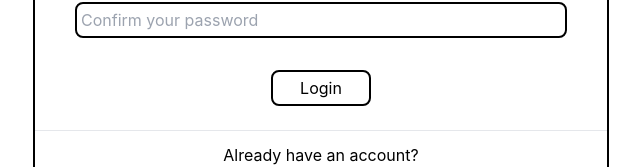
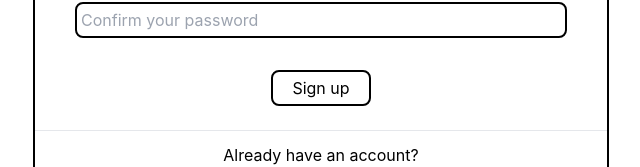
Before and after one commit to fernaldy112/binotify-premium, a React (Vite) app: page /register in a window 1280 px wide. Shown: the part 560-727 px from the top of the page, without its empty margins (319-959 px from the left). Built offline with nearby package versions, Linux system fonts and the light colour scheme.

Commit message:
feat: error message for login and register

```diff
--- a/src/components/LoginForm.tsx
+++ b/src/components/LoginForm.tsx
@@ -9,6 +9,9 @@ const LoginForm = () => {
 
     const [credential, setCredential] = useState("");
     const [password, setPassword] = useState("");
+
+    const [loginErrorExists, setLoginErrorExists] = useState(false);
+    const [errorMsg, setErrorMsg] = useState("");
 
     const credInputHandler = (event: React.ChangeEvent<HTMLInputElement>) => {
         setCredential(event.target.value);
@@ -33,14 +36,18 @@ const LoginForm = () => {
         .then(function (response) {
             const res = response.data;
             if (res.valid){
-                // TODO
+                setLoginErrorExists(false);
+                setErrorMsg("");
+                // TODO: redirect, keep session?
             } else {
-                // TODO
+                setLoginErrorExists(true);
+                setErrorMsg(res.note);
             }
         })
         .catch(function (error) {
-            console.log(error);
-            // TODO
+            // console.log(error);
+            setLoginErrorExists(true);
+            setErrorMsg("Something wrong with the server");
         });
     }
 
@@ -49,6 +56,7 @@ const LoginForm = () => {
             <div className='border-2 border-black rounded-lg'>
                 <form id="loginForm" className='p-10 flex flex-col items-center justify-items-stretch pb-6' onSubmit={loginHandler} method="post">
                     <h2 className='w-full mx-auto text-center text-5xl font-bold mb-10'>Binotify Premium</h2>
+                    <p className={`${(loginErrorExists) ? "bg-rose-600 text-white w-full text-center h-10 leading-10 rounded-md mb-4" : ""}`}>{errorMsg}</p>
                     <div className='w-full'>
                         <label htmlFor="loginCred" className='w-full text-left block'>Email/Username</label>
                         <input id="loginCred" name='loginCred' className='border-2 rounded-lg border-black p-1 w-full mb-8' type="text" placeholder='Enter your email/username' onChange={credInputHandler}/>
--- a/src/components/RegisterForm.tsx
+++ b/src/components/RegisterForm.tsx
@@ -1,34 +1,150 @@
-import React from 'react'
+import React, { useState } from 'react'
 import LoginRedirect from './LoginRedirect.js'
+import axios from 'axios';
+import { useNavigate } from 'react-router-dom'
 
 const RegisterForm = () => {
+
+    const navigate = useNavigate();
+
+    const [name, setName] = useState("");
+    const [username, setUsername] = useState("");
+    const [email, setEmail] = useState("");
+    const [password, setPassword] = useState("");
+    const [password2, setPassword2] = useState("");
+
+    const [serverErrorExists, setServerErrorExists] = useState(false);
+    const [emailErrorExists, setEmailErrorExists] = useState(false);
+    const [usernameErrorExists, setUsernameErrorExists] = useState(false);
+    const [passwordErrorExists, setPasswordErrorExists] = useState(false);
+    const [errorMsg, setErrorMsg] = useState("");
+
+    const nameInputHandler = (event: React.ChangeEvent<HTMLInputElement>) => {
+        setName(event.target.value);
+    }
+
+    const usernameInputHandler = (event: React.ChangeEvent<HTMLInputElement>) => {
+        setUsername(event.target.value);
+    }
+
+    const emailInputHandler = (event: React.ChangeEvent<HTMLInputElement>) => {
+        setEmail(event.target.value);
+    }
+
+    const passwordInputHandler = (event: React.ChangeEvent<HTMLInputElement>) => {
+        setPassword(event.target.value);
+    }
+
+    const password2InputHandler = (event: React.ChangeEvent<HTMLInputElement>) => {
+        setPassword2(event.target.value);
+    }
+
+    const registerHandler = (event: React.FormEvent<HTMLFormElement>) => {
+        event.preventDefault();
+        let validEmail = true;
+        let validUsername = true;
+        if (email.search(/^(([^<>()\[\]\\.,;:\s@"]+(\.[^<>()\[\]\\.,;:\s@"]+)*)|(".+"))@((\[[0-9]{1,3}\.[0-9]{1,3}\.[0-9]{1,3}\.[0-9]{1,3}\])|(([a-zA-Z\-0-9]+\.)+[a-zA-Z]{2,}))$/) === -1){
+            validEmail = false;
+        }
+        if (username.search(/^[a-zA-Z0-9_]+$/) === -1){
+            validUsername = false;
+        }
+        if (validEmail && validUsername){
+            const registerData = {
+                name: name,
+                username: username,
+                email: email,
+                pass: password,
+                pass2: password2
+            }
+            axios({
+                method: "post",
+                url: "http://localhost:8080/login",
+                data: registerData,
+                headers: { "Content-Type": "application/json" },
+            })
+            .then(function (response) {
+                const res = response.data;
+                if (res.valid){
+                    setEmailErrorExists(false);
+                    setUsernameErrorExists(false);
+                    setPasswordErrorExists(false);
+                    setServerErrorExists(false);
+                    setErrorMsg("");
+                    // TODO: redirect, keep session?
+                } else {
+                    setEmailErrorExists(false);
+                    setUsernameErrorExists(false);
+                    setPasswordErrorExists(false);
+                    setServerErrorExists(false);
+                    setErrorMsg(res.note);
+                    if (res.note === "Username already exists"){
+                        setUsernameErrorExists(true);
+                    } else if (res.note === "Email already exists"){
+                        setEmailErrorExists(true);
+                    } else if (res.note === "Confirm password doesn't match"){
+                        setPasswordErrorExists(true);
+                    } else if (res.note === "Something wrong with the server"){
+                        setServerErrorExists(true);
+                    }
+                }
+            })
+            .catch(function (error) {
+                // console.log(error);
+                setEmailErrorExists(false);
+                setUsernameErrorExists(false);
+                setPasswordErrorExists(false);
+                setServerErrorExists(true);
+                setErrorMsg("Something wrong with the server");
+            });
+        } else if (validEmail && !validUsername) {
+            setErrorMsg("Invalid username format");
+            setUsernameErrorExists(true);
+            setEmailErrorExists(false);
+            setPasswordErrorExists(false);
+            setServerErrorExists(false);
+        } else if (validUsername && !validEmail) {
+            setErrorMsg("Invalid email format");
+            setEmailErrorExists(true);
+            setUsernameErrorExists(false);
+            setPasswordErrorExists(false);
+            setServerErrorExists(false);
+        } else if (!validEmail && !validUsername){
+            setErrorMsg("Invalid email and username format");
+            setUsernameErrorExists(true);
+            setEmailErrorExists(true);
+            setPasswordErrorExists(false);
+            setServerErrorExists(false);
+        }
+    }
+
     return (
         <div className='w-full max-w-xl flex flex-col justify-center mx-auto my-10'>
             <div className='border-2 border-black rounded-lg'>
-            <form id="registerForm" className='p-10 flex flex-col items-center justify-items-stretch pb-6' action="">
+                <form id="registerForm" className='p-10 flex flex-col items-center justify-items-stretch pb-6' onSubmit={registerHandler} method="post">
                     <h2 className='w-full mx-auto text-center text-5xl font-bold mb-10'>Binotify Premium</h2>
+                    <p className={`${(emailErrorExists || usernameErrorExists || passwordErrorExists || serverErrorExists) ? "bg-rose-600 text-white w-full text-center h-10 leading-10 rounded-md mb-4" : ""}`}>{errorMsg}</p>
                     <div className='w-full'>
                         <label htmlFor="registerName" className='w-full text-left block'>Name</label>
-                    <input id="registerName" name='registerName' className='border-2 rounded-lg border-black p-1 w-full mb-8' type="text" placeholder='Enter your name'/>
+                        <input id="registerName" name='registerName' className='border-2 rounded-lg border-black p-1 w-full mb-8' type="text" placeholder='Enter your name' onChange={nameInputHandler}/>
                     </div>
                     <div className='w-full'>
                         <label htmlFor="registerUsername" className='w-full text-left block'>Username</label>
-                    <input id="registerUsername" name='registerUsername' className='border-2 rounded-lg border-black p-1 w-full mb-8' type="text" placeholder='Enter your username'/>
+                        <input id="registerUsername" name='registerUsername' className={`border-2 rounded-lg p-1 w-full mb-8 ${usernameErrorExists ? "border-rose-600" : "border-black"}`} type="text" placeholder='Enter your username' onChange={usernameInputHandler}/>
                     </div>
                     <div className='w-full'>
                         <label htmlFor="registerEmail" className='w-full text-left block'>Email</label>
-                    <input id="registerEmail" name='registerEmail' className='border-2 rounded-lg border-black p-1 w-full mb-8' type="email" placeholder='Enter your email'/>
+                        <input id="registerEmail" name='registerEmail' className={`border-2 rounded-lg p-1 w-full mb-8 ${emailErrorExists ? "border-rose-600" : "border-black"}`} type="text" placeholder='Enter your email' onChange={emailInputHandler}/>
                     </div>
                     <div className='w-full'>
                         <label htmlFor="registerPass" className='w-full text-left block'>Password</label>
-                    <input id="registerPass" name='registerPass' className='border-2 rounded-lg border-black p-1 w-full mb-8' type="password" placeholder='Enter your password'/>
+                        <input id="registerPass" name='registerPass' className={`border-2 rounded-lg p-1 w-full mb-8 ${passwordErrorExists ? "border-rose-600" : "border-black"}`} type="password" placeholder='Enter your password' onChange={passwordInputHandler}/>
                     </div>
                     <div className='w-full'>
                         <label htmlFor="registerPass2" className='w-full text-left block'>Confirm Password</label>
-                    <input id="registerPass2" name='registerPass2' className='border-2 rounded-lg border-black p-1 w-full mb-8' type="text" placeholder='Confirm your password'/>
+                        <input id="registerPass2" name='registerPass2' className={`border-2 rounded-lg p-1 w-full mb-8 ${passwordErrorExists ? "border-rose-600" : "border-black"}`} type="password" placeholder='Confirm your password' onChange={password2InputHandler}/>
                     </div>
-
-                <button className='border-2 rounded-lg border-black p-1 w-full max-w-[100px]' type='submit'>Login</button>
+                    <button className='border-2 rounded-lg border-black p-1 w-full max-w-[100px]' type='submit'>Sign up</button>
                 </form>
                 <hr />
                 <LoginRedirect/>
```
Lines whose indentation alone changed are shown as unchanged.
